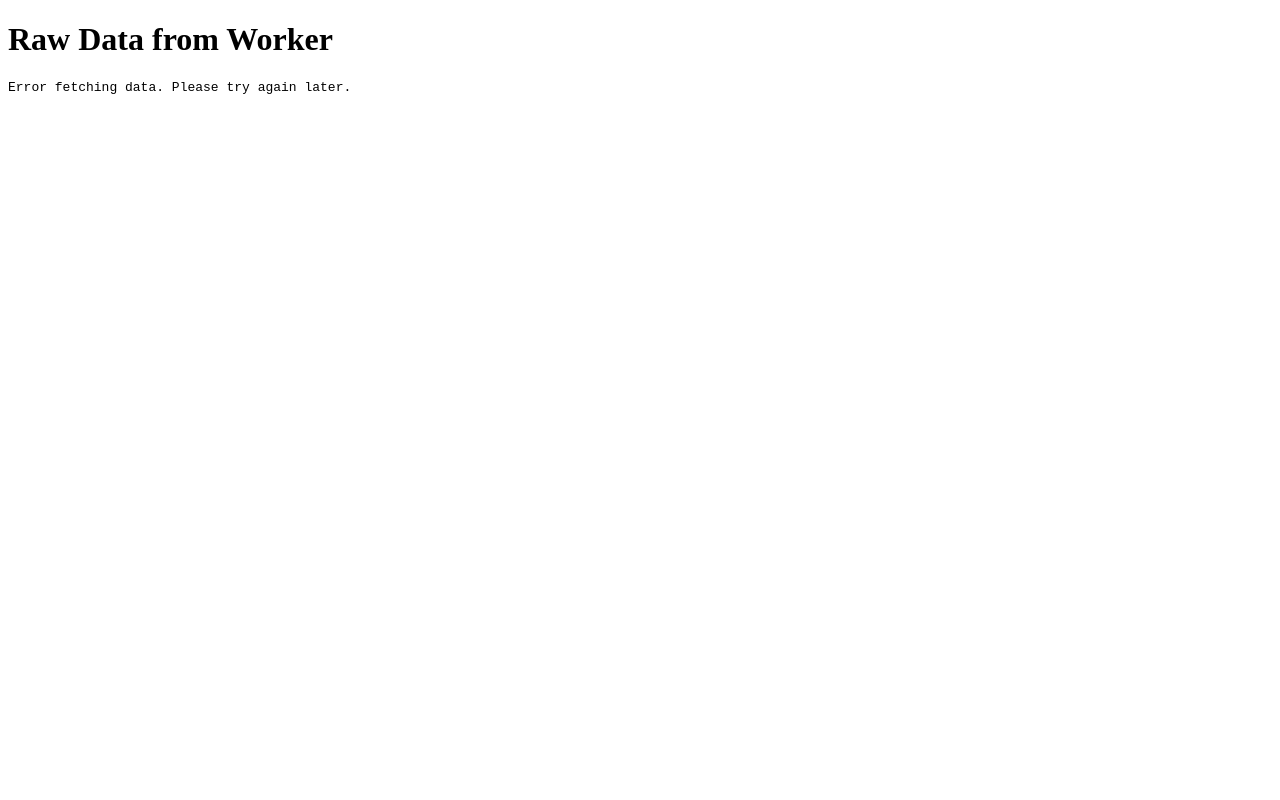
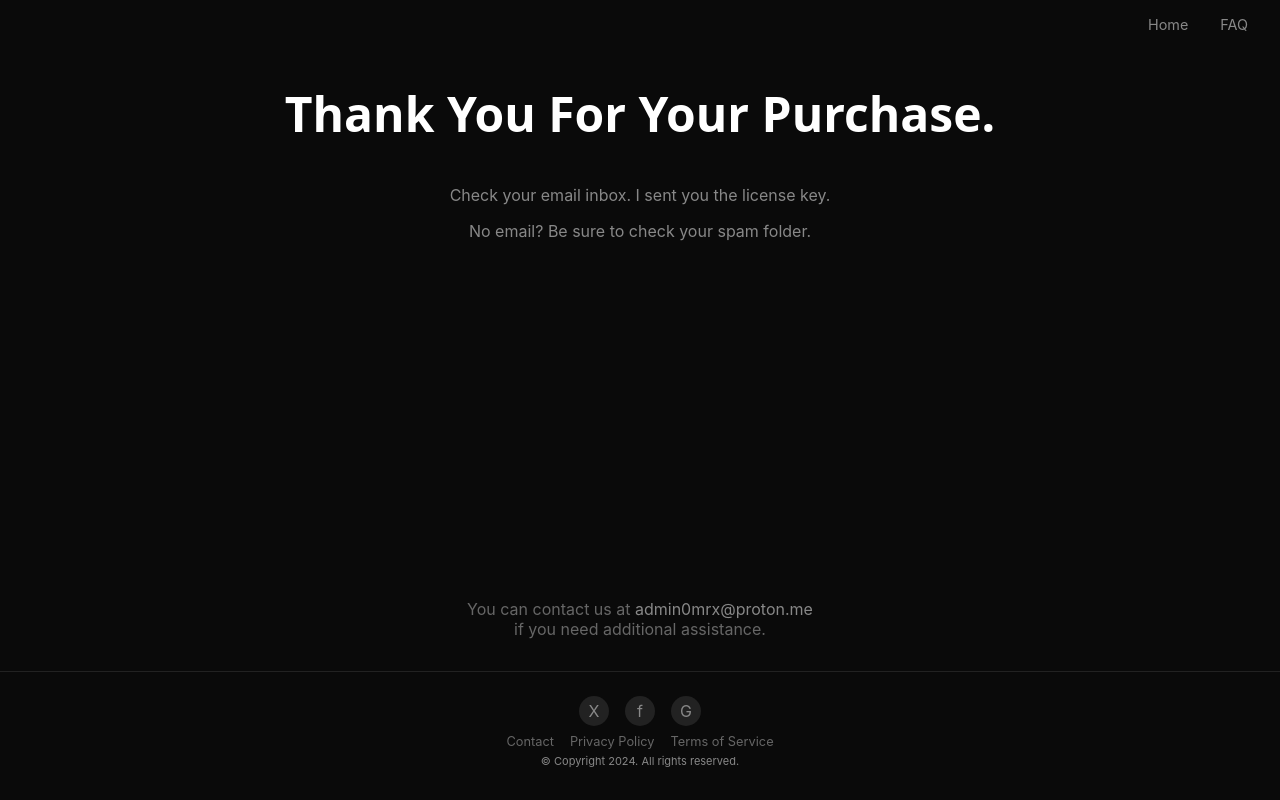
Before and after one commit to bossjac/pyronix.github.io, a plain HTML site: page index.html in a window 1280 px wide. Drawn offline with Linux system fonts and the light colour scheme; no server answers.

Commit message:
Update index.html

```diff
--- a/index.html
+++ b/index.html
@@ -1,13 +1,160 @@
 <!DOCTYPE html>
 <html lang="en">
+
 <head>
     <meta charset="UTF-8">
     <meta name="viewport" content="width=device-width, initial-scale=1.0">
-<title>Fetch Data from Worker</title>
+    <title>Thank You</title>
+    <style>
+        * {
+            margin: 0;
+            padding: 0;
+            box-sizing: border-box;
+            font-family: -apple-system, BlinkMacSystemFont, 'Segoe UI', Roboto, Oxygen, Ubuntu, Cantarell, sans-serif;
+        }
+
+        body {
+            background-color: #0a0a0a;
+            color: #ffffff;
+            min-height: 100vh;
+            display: flex;
+            flex-direction: column;
+        }
+
+        nav {
+            padding: 1rem 2rem;
+            display: flex;
+            justify-content: flex-end;
+            gap: 2rem;
+        }
+
+        nav a {
+            color: #888;
+            text-decoration: none;
+            font-size: 0.9rem;
+        }
+
+        .main-content {
+            flex: 1;
+            display: flex;
+            flex-direction: column;
+            justify-content: center;
+            /* Center vertically */
+            align-items: center;
+            /* Center horizontally */
+            text-align: center;
+            padding: 2rem;
+            position: relative;
+            z-index: 1;
+        }
+
+        h1 {
+            font-size: 3rem;
+            margin-bottom: 1.5rem;
+            font-family: system-ui, -apple-system, BlinkMacSystemFont, 'Segoe UI', Roboto, Oxygen, Ubuntu, Cantarell, 'Open Sans', 'Helvetica Neue', sans-serif;
+            padding-bottom: 15px;
+        }
+
+        p {
+            color: #888;
+            margin-bottom: 1rem;
+            font-size: 1rem;
+        }
+
+        .contact {
+            margin-top: auto;
+            color: #666;
+        }
+
+        .contact a {
+            color: #888;
+            text-decoration: none;
+        }
+
+        footer {
+            padding: 1rem 0;
+            text-align: center;
+            color: #666;
+            border-top: 1px solid #222;
+            font-size: 0.8rem;
+        }
+
+        .social-links {
+            display: flex;
+            gap: 1rem;
+            justify-content: center;
+            margin: 0.5rem 0;
+        }
+
+        .social-links a {
+            width: 30px;
+            height: 30px;
+            border-radius: 50%;
+            background: #222;
+            display: flex;
+            align-items: center;
+            justify-content: center;
+            color: #888;
+            text-decoration: none;
+            transition: all 0.3s ease;
+            font-size: 1rem;
+            /* Adjust size for icons */
+        }
+
+        .social-links a:hover {
+            background: #333;
+            transform: translateY(-2px);
+        }
+
+        .footer-links {
+            display: flex;
+            gap: 1rem;
+            justify-content: center;
+            margin-top: 0.5rem;
+        }
+
+        .footer-links a {
+            color: #666;
+            text-decoration: none;
+            font-size: 0.8rem;
+        }
+
+        .copyright {
+            font-size: 11px;
+            padding-top: 5px;
+        }
+    </style>
 </head>
+
 <body>
-<h1>Raw Data from Worker</h1>
-<pre id="raw-data"></pre>
+    <nav>
+        <a href="#home">Home</a>
+        <a href="#faq">FAQ</a>
+    </nav>
+    <main class="main-content">
+        <h1>Thank You For Your Purchase.</h1>
+        <p>Check your email inbox. I sent you the license key.</p>
+        <p>No email? Be sure to check your spam folder.</p>
+        <div class="contact">
+            You can contact us at <a href="mailto:admin0mrx@proton.me">admin0mrx@proton.me</a><br>
+            if you need additional assistance.
+        </div>
+    </main>
+
+    <footer>
+        <div class="social-links">
+            <a href="#twitter" aria-label="Twitter">X</a>
+            <a href="#facebook" aria-label="Facebook">f</a>
+            <a href="#github" aria-label="GitHub">G</a>
+        </div>
+        <div class="footer-links">
+            <a href="#contact">Contact</a>
+            <a href="#privacy">Privacy Policy</a>
+            <a href="#terms">Terms of Service</a>
+        </div>
+        <p class="copyright">© Copyright 2024. All rights reserved.</p>
+    </footer>
+    <!-- JavaScript for Fetching PayPal Transactions -->
     <script>
         async function fetchInvoices() {
             try {
@@ -20,11 +167,10 @@ throw new Error(`HTTP error! Status: ${response.status}`);
                 // Get the raw response text
                 const rawData = await response.text();
 
-// Display the raw data on the webpage
-document.getElementById('raw-data').textContent = rawData;
+                // Log the raw data to the console
+                console.log('Raw data from worker:', rawData);
             } catch (error) {
                 console.error('Error fetching data:', error);
-document.getElementById('raw-data').textContent = 'Error fetching data. Please try again later.';
             }
         }
 
@@ -32,4 +178,5 @@ document.getElementById('raw-data').textContent = 'Error fetching data. Please t
         window.onload = fetchInvoices;
     </script>
 </body>
+
 </html>
```
Lines whose indentation alone changed are shown as unchanged.
